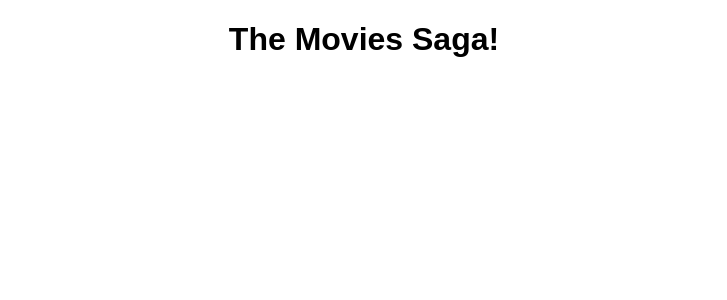
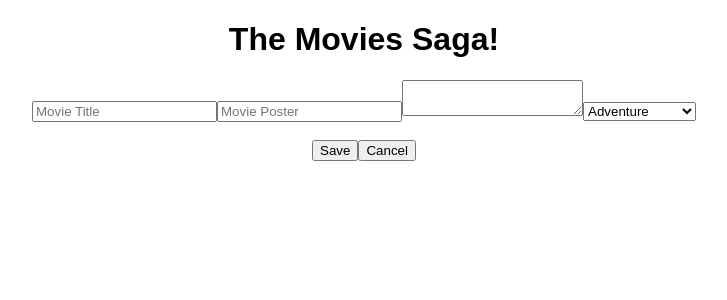
Before and after one commit to Jay-Wikstrom/weekend-movie-sagas, a React (Create React App) app: page /#/add-movie in a window 1280 px wide. Shown: the top 300 px of the page, without its empty margins (276-1003 px from the left). Built offline with nearby package versions, Linux system fonts and the light colour scheme.

Commit message:
Route for add movie with inputs, buttons textarea, and dropdown

```diff
--- /dev/null
+++ b/src/components/AddMovie/AddMovie.jsx
@@ -0,0 +1,53 @@
+import { useHistory } from 'react-router-dom';
+
+function AddMovie() {
+    const history = useHistory();
+
+    const handleCancelClick = () => {
+        console.log('clicked')
+        history.push('/home');
+    }
+
+    const handleSaveClick = () => {
+        console.log('clicked')
+        history.push('/home');
+    }
+
+    return (
+        <div>
+            <input
+                type="text"
+                placeholder="Movie Title"
+            />
+            <input
+                type="text"
+                placeholder="Movie Title"
+                placeholder="Movie Poster"
+            />
+            <textarea></textarea>
+
+            {/* <label htmlFor="genres">Choose a genre:</label> */}
+
+            <select name="cars" id="cars">
+                <option value="adventure">Adventure</option>
+                <option value="animated">Animated</option>
+                <option value="biographical">Biographical</option>
+                <option value="comedy">Comedy</option>
+                <option value="diaster">Diaster</option>
+                <option value="drama">Drama</option>
+                <option value="epic">Epic</option>
+                <option value="fantasy">Fantasy</option>
+                <option value="musical">Musical</option>
+                <option value="romantic">Romantic</option>
+                <option value="scienceFiction">Science Fiction</option>
+                <option value="spaceOpera">Space-Opera</option>
+                <option value="superhero">Superhero</option>
+            </select>
+            <br />
+            <br />
+            <button onClick={handleSaveClick}>Save</button>
+            <button onClick={handleCancelClick}>Cancel</button>
+        </div>
+    )
+}
+export default AddMovie;
--- a/src/components/App/App.js
+++ b/src/components/App/App.js
@@ -1,6 +1,8 @@
 import {HashRouter as Router, Route} from 'react-router-dom';
 import './App.css';
-import MovieList from '../MovieList/MovieList'
+import MovieList from '../MovieList/MovieList';
+import DisplayDetails from '../Details/Details';
+import AddMovie from '../AddMovie/AddMovie';
 
 function App() {
   return (
@@ -10,13 +12,21 @@ function App() {
         <Route path="/" exact>
           <MovieList />
         </Route>
+        <Route path="/home" exact>
+          <MovieList />
+        </Route>
 
         {/* Details page */}
         <Route path="/details" exact>
-          <h1>This is the details page</h1>
+          <DisplayDetails />
         </Route>
 
         {/* Add Movie page */}
+        <Route path="/add-movie" exact>
+          <AddMovie />
+        </Route>
+
+
       </Router>
     </div>
   );
--- /dev/null
+++ b/src/components/Details/Details.jsx
@@ -0,0 +1,17 @@
+import { useHistory } from 'react-router-dom';
+
+function DisplayDetails(){
+    const history = useHistory();
+
+    const handleClick = () => {
+        console.log('clicked')
+        history.push('/home');
+    }
+
+    return (
+        <div>
+            <button onClick={handleClick}>Back to List</button>
+        </div>
+    )
+}
+export default DisplayDetails;
```
Also changed, not shown: 1 other file (tests, documents, lock files or other folders).
